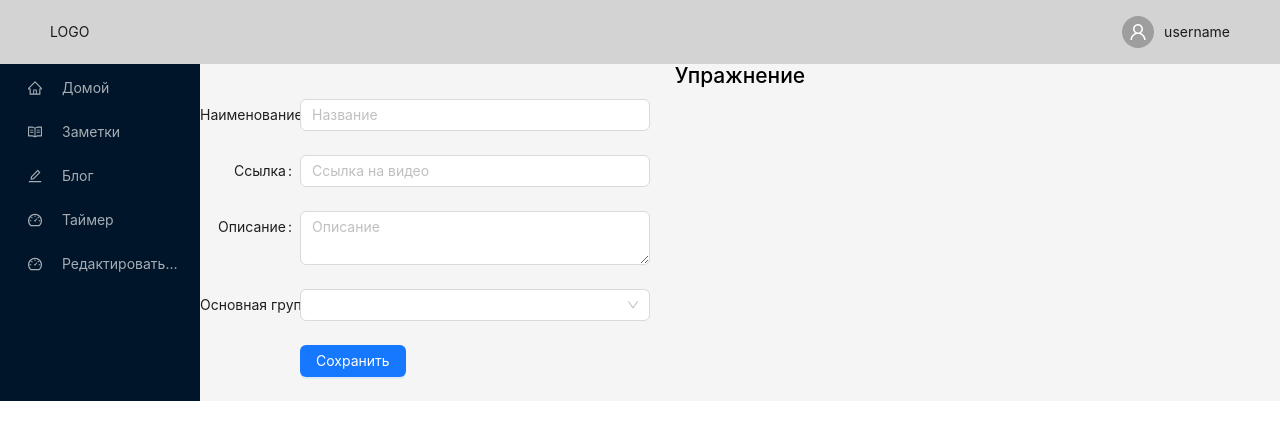
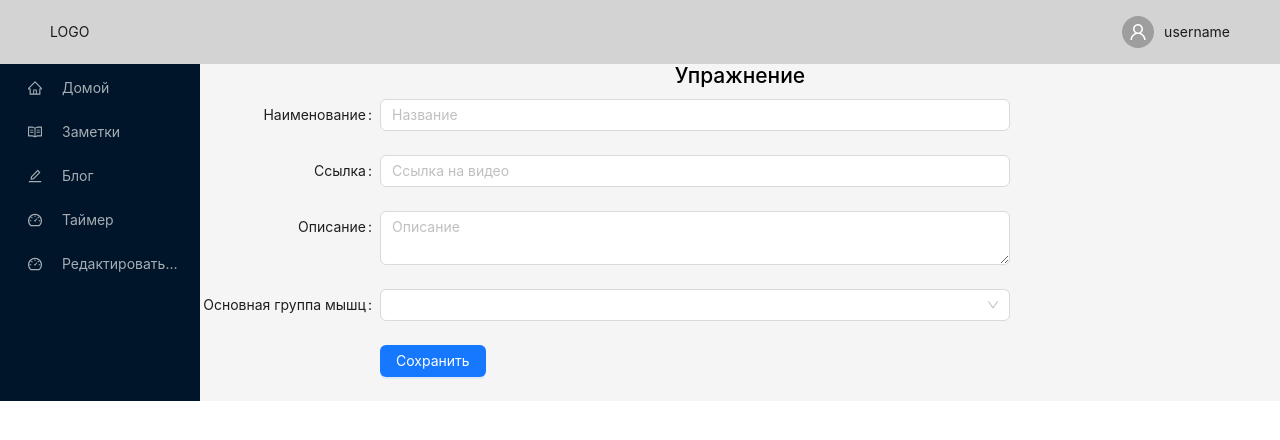
Before and after one commit to LilyMaksutova/my-react-project, a React (Create React App) app: page /editex in a window 1280 px wide. Shown: the top 440 px of the page. Built offline with nearby package versions, Linux system fonts and the light colour scheme.

Commit message:
fix comments

```diff
--- a/src/components/EditExercise.jsx
+++ b/src/components/EditExercise.jsx
@@ -1,13 +1,9 @@
 /* eslint-disable react/jsx-props-no-spreading */
-import React, { useState } from 'react';
+import React from 'react';
 import { Button, Form, Input, Select } from 'antd';
 
 function EditExercise() {
   const [form] = Form.useForm();
-  const [formLayout, setFormLayout] = useState('horizontal');
-  const onFormLayoutChange = ({ layout }) => {
-    setFormLayout(layout);
-  };
   const formItemLayout = {
     labelCol: {
       span: 4,
@@ -26,18 +22,7 @@ function EditExercise() {
   return (
     <div>
       <h2 style={{ textAlign: 'center' }}>Упражнение</h2>
-      <Form
-        {...formItemLayout}
-        layout={formLayout}
-        form={form}
-        initialValues={{
-          layout: formLayout,
-        }}
-        onValuesChange={onFormLayoutChange}
-        style={{
-          maxWidth: formLayout === 'inline' ? 'none' : 600,
-        }}
-      >
+      <Form {...formItemLayout} layout="horizontal" form={form}>
         <Form.Item label="Наименование">
           <Input placeholder="Название" />
         </Form.Item>
```
